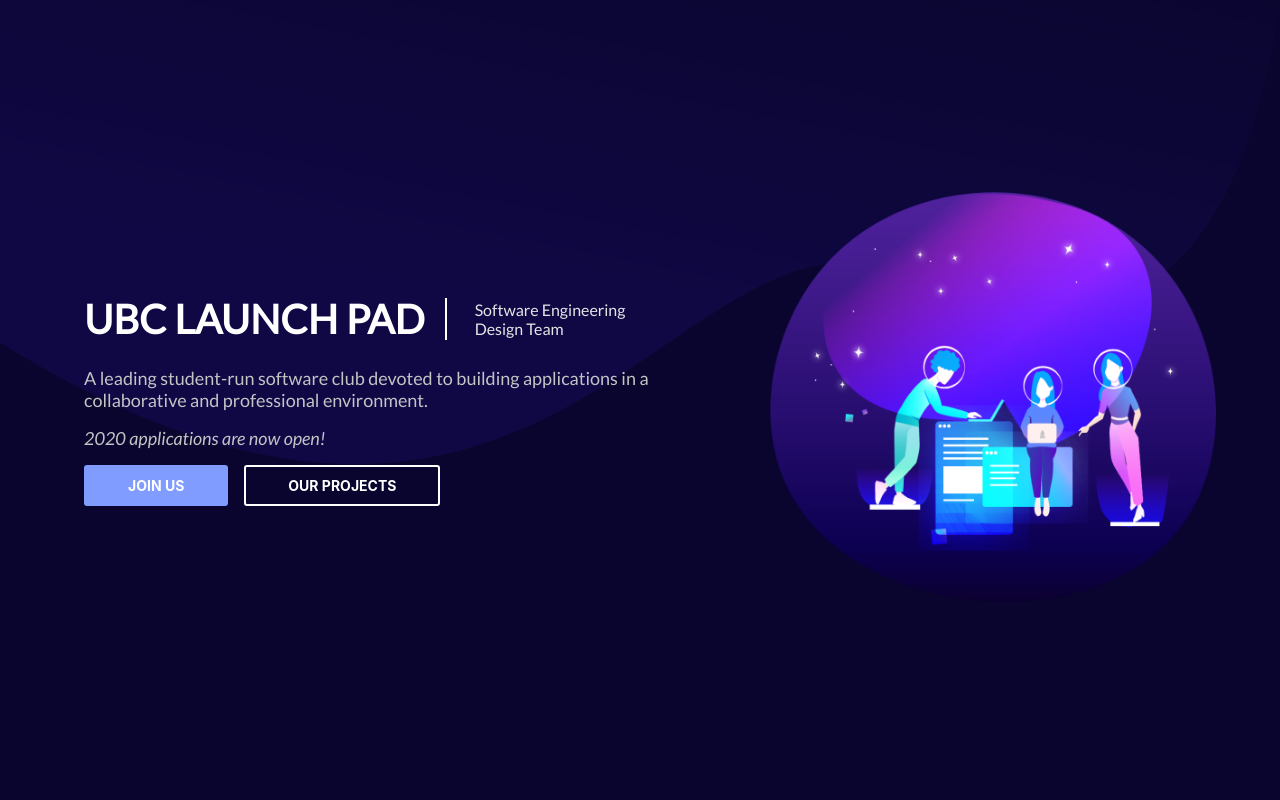
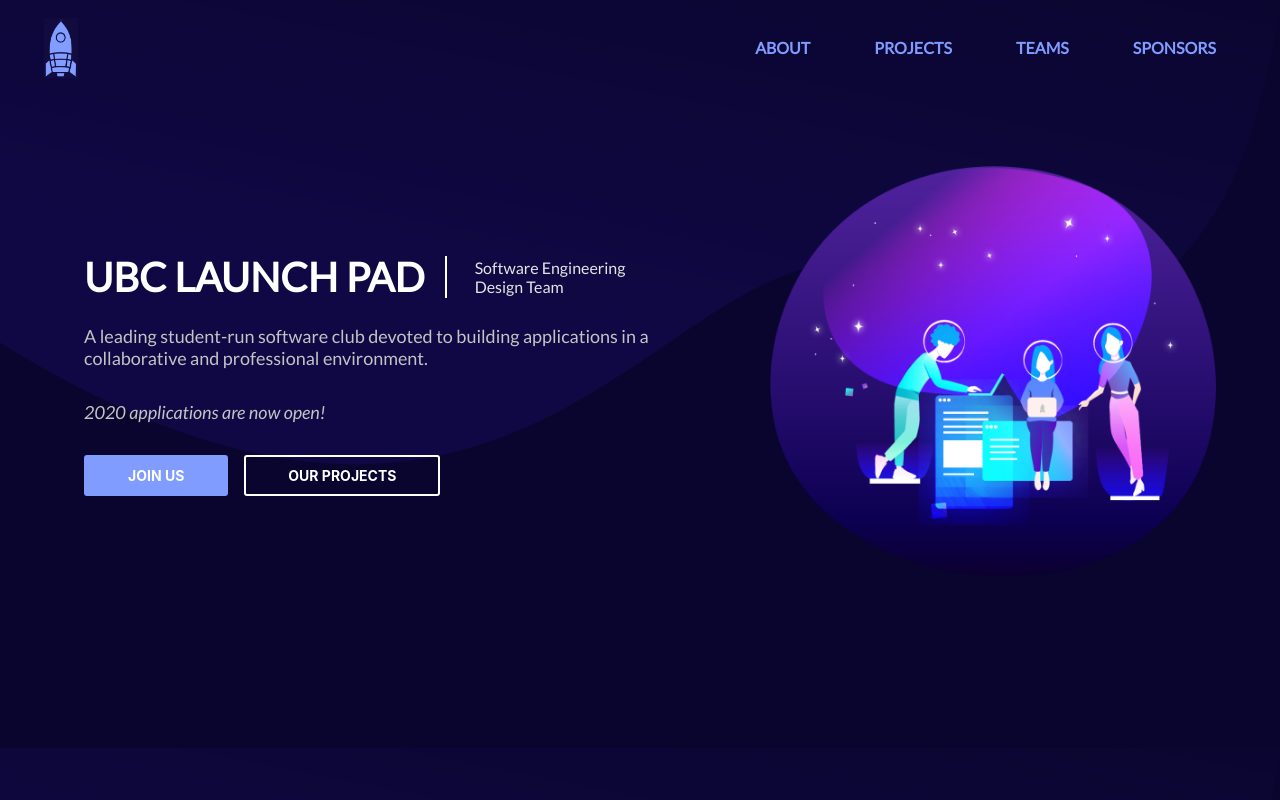
Before and after one commit to ubclaunchpad/ubclaunchpad.com, a Vue app: page / in a window 1280 px wide. Shown: the top 800 px of the page. Built offline with nearby package versions, Linux system fonts and the light colour scheme.

Commit message:
add navbar

```diff
--- a/src/components/Nav.vue
+++ b/src/components/Nav.vue
@@ -0,0 +1,62 @@
+<template>
+  <nav class="navbar is-transparent">
+    <div class="navbar-brand logo">
+      <a class="navbar-item" href="https://ubclaunchpad.com">
+        <img id="rocket" src="@/assets/rocket.png"/>
+      </a>
+    </div>
+
+    <div class="navbar-end links">
+      <a class="navbar-item">
+        ABOUT
+      </a>
+      <a class="navbar-item">
+        PROJECTS
+      </a>
+      <a class="navbar-item">
+        TEAMS
+      </a>
+      <a class="navbar-item">
+        SPONSORS
+      </a>
+    </div>
+  </nav>
+</template>
+
+<script lang="ts">
+import Vue from 'vue';
+
+export default Vue.extend({
+  name: 'Nav',
+  props: {},
+});
+</script>
+
+<style scoped lang="scss">
+#rocket {
+  max-height: none;
+  width: auto;
+  height: 60px;
+}
+
+.navbar {
+  background: none;
+  position: absolute;
+  width: 100%;
+  height: 96px;
+
+  .logo {
+    margin-left: 32px;
+  }
+
+  .links {
+    margin-right: 32px;
+
+    .navbar-item {
+      font-weight: bold;
+      color: $rocket;
+      margin: 20px;
+    }
+  }
+}
+</style>
--- a/src/components/Section.vue
+++ b/src/components/Section.vue
@@ -2,7 +2,7 @@
   <section
     class="hero"
     v-bind:class="{
-      'is-fullheight': fullHeight,
+      'is-fullheight-with-navbar': fullHeight,
     }">
     <img id="section-bg" src="@/assets/backdrop.svg" />
     <div class="hero-body">
@@ -27,5 +27,6 @@
   overflow: hidden;
   position: absolute;
   mix-blend-mode: overlay;
+  width: 100%;
 }
 </style>
--- a/src/typography.scss
+++ b/src/typography.scss
@@ -1,12 +1,14 @@
 /* Typography */
+* {
+  font-family: 'Lato', sans-serif;
+}
+
 p {
-  font-family: 'Lato', sans-serif;
-  font-style: normal;
   font-weight: normal;
   font-size: 18px;
   line-height: 22px;
   color: $offwhite;
-  margin-bottom: 16px;
+  margin-bottom: 32px;
 
   &.secondary {
     color: $grey
@@ -14,7 +16,6 @@
 }
 
 h1, h2, h3, h4, h5, h6 {
-  font-family: 'Lato', sans-serif;
   color: $white;
   text-transform: uppercase;
 }
```
Also changed, not shown: src/assets/rocket.png (added).
